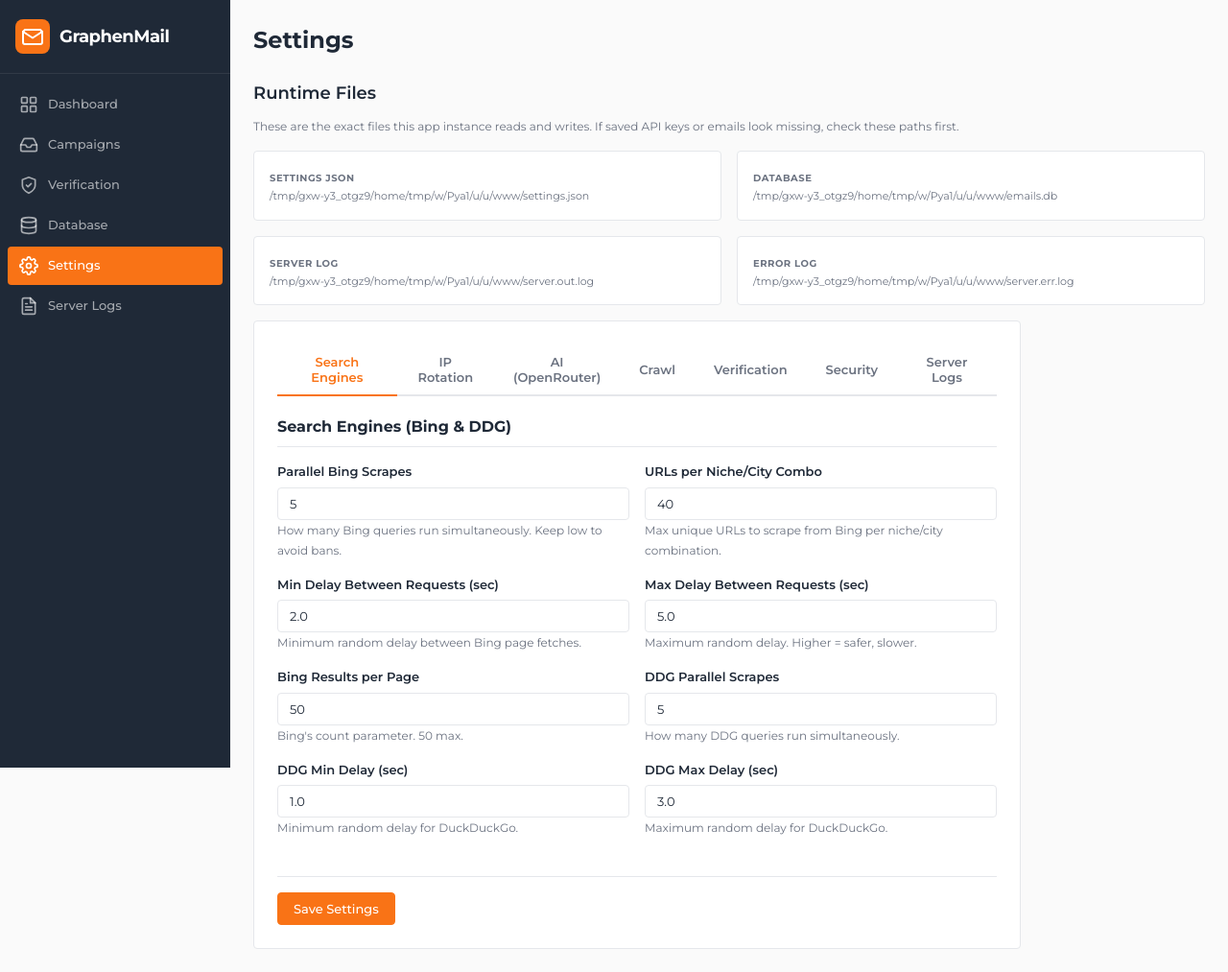
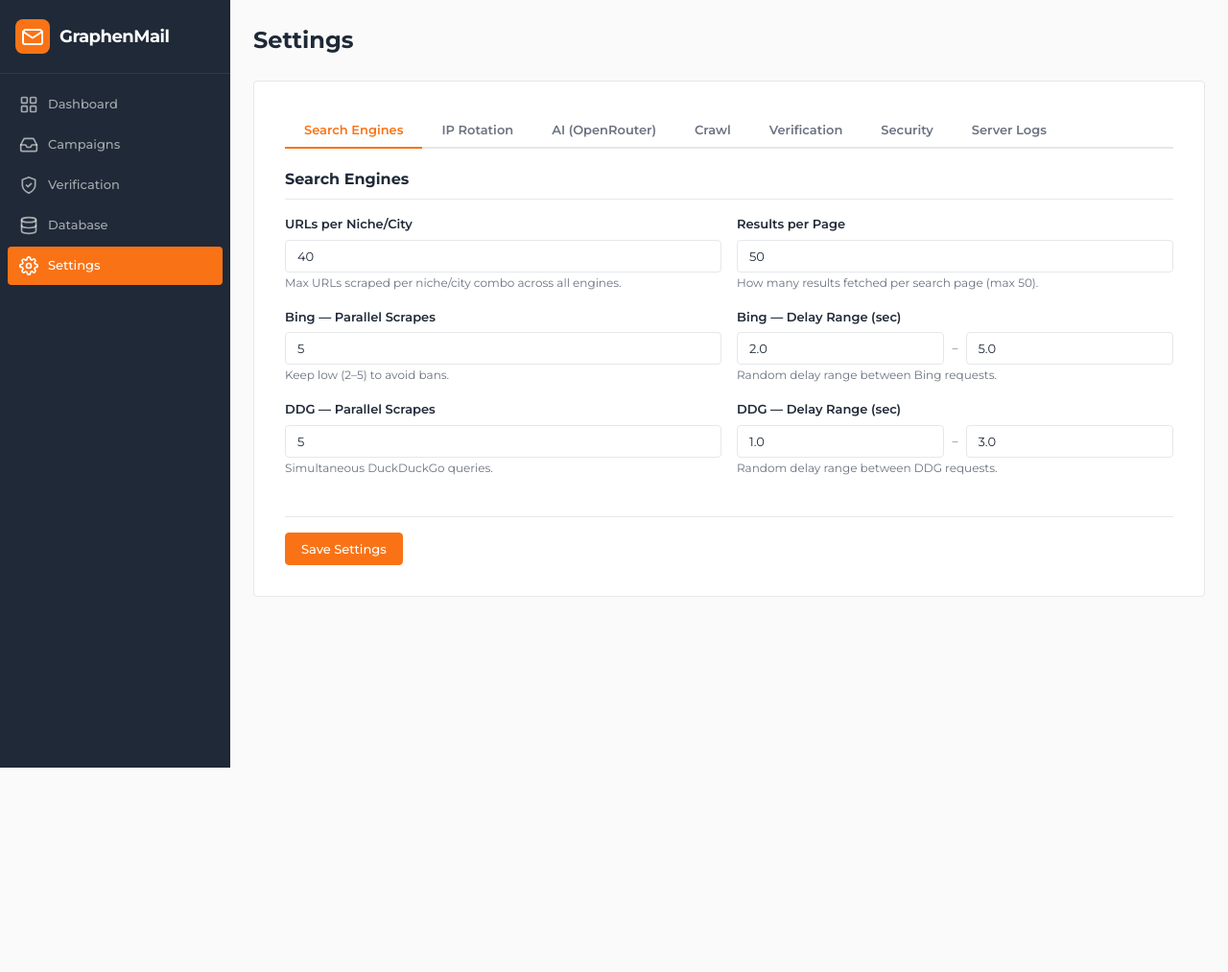
Before and after one commit to Vopwe/MailV2, a Flask app: page /settings/ in a window 1280 px wide. Shown: the whole page at 96% size. After the commit the page ends 800 px from the top, so only its background shows below. Run offline with Flask 3, Linux system fonts and the light colour scheme; parts of the project's set-up code (start-up, migrations or seed data) failed here and were passed over.

Commit message:
refactor: clean up V2 UI — hide panels, remove redundant sections
- Remove duplicate AI source display from campaign crawl health (already shown under Generated URLs)
- Hide Export Options and Database Cleanup behind dropdown toggle buttons
- Remove Server Logs link from sidebar (accessible via Settings tab)
- Remove Runtime Files section from settings page
- Enlarge settings form card, simplify Search Engine layout (inline delay ranges)

Co-Authored-By: Claude Sonnet 4.6 <noreply@anthropic.com>

```diff
--- a/web/templates/base.html
+++ b/web/templates/base.html
@@ -64,16 +64,6 @@
                 </svg>
                 <span>Settings</span>
             </a>
-            <a href="/logs" class="sidebar-link {% if '/logs' in request.path %}active{% endif %}" id="nav-logs">
-                <svg class="sidebar-icon" viewBox="0 0 24 24" fill="none" stroke="currentColor" stroke-width="2" stroke-linecap="round" stroke-linejoin="round">
-                    <path d="M14 2H6a2 2 0 00-2 2v16a2 2 0 002 2h12a2 2 0 002-2V8z"/>
-                    <polyline points="14,2 14,8 20,8"/>
-                    <line x1="16" y1="13" x2="8" y2="13"/>
-                    <line x1="16" y1="17" x2="8" y2="17"/>
-                    <polyline points="10,9 9,9 8,9"/>
-                </svg>
-                <span>Server Logs</span>
-            </a>
             {% if session.get('authenticated') %}
             <a href="/logout" class="sidebar-link" id="nav-logout" style="margin-top: auto;">
                 <svg class="sidebar-icon" viewBox="0 0 24 24" fill="none" stroke="currentColor" stroke-width="2" stroke-linecap="round" stroke-linejoin="round">
--- a/web/templates/settings.html
+++ b/web/templates/settings.html
@@ -6,30 +6,7 @@
     <h1>Settings</h1>
 </div>
 
-<div class="section" style="margin-bottom: 16px;">
-    <h2>Runtime Files</h2>
-    <p class="hint" style="margin-bottom: 10px;">These are the exact files this app instance reads and writes. If saved API keys or emails look missing, check these paths first.</p>
-    <div class="verify-health-grid">
-        <div class="verify-health-card">
-            <span class="export-group-label">Settings JSON</span>
-            <div class="email-meta">{{ runtime_paths.settings }}</div>
-        </div>
-        <div class="verify-health-card">
-            <span class="export-group-label">Database</span>
-            <div class="email-meta">{{ runtime_paths.database }}</div>
-        </div>
-        <div class="verify-health-card">
-            <span class="export-group-label">Server Log</span>
-            <div class="email-meta">{{ runtime_paths.server_out_log }}</div>
-        </div>
-        <div class="verify-health-card">
-            <span class="export-group-label">Error Log</span>
-            <div class="email-meta">{{ runtime_paths.server_err_log }}</div>
-        </div>
-    </div>
-</div>
-
-<form method="post" class="form-card">
+<form method="post" class="form-card" style="max-width: 100%; padding: 32px;">
     <div class="settings-tabs">
         <button type="button" class="settings-tab active" data-tab="search">Search Engines</button>
         <button type="button" class="settings-tab" data-tab="ips">IP Rotation</button>
@@ -41,61 +18,57 @@
     </div>
 
     <div class="settings-panel active" id="tab-search">
-        <h2>Search Engines (Bing & DDG)</h2>
+        <h2>Search Engines</h2>
         <div class="form-row">
             <div class="form-group">
-                <label for="bing_concurrency">Parallel Bing Scrapes</label>
-                <input type="number" id="bing_concurrency" name="bing_concurrency"
-                       value="{{ settings.bing_concurrency }}" min="1" max="20">
-                <span class="hint">How many Bing queries run simultaneously. Keep low to avoid bans.</span>
+                <label for="urls_per_batch">URLs per Niche/City</label>
+                <input type="number" id="urls_per_batch" name="urls_per_batch"
+                       value="{{ settings.urls_per_batch }}" min="5" max="100">
+                <span class="hint">Max URLs scraped per niche/city combo across all engines.</span>
             </div>
             <div class="form-group">
-                <label for="urls_per_batch">URLs per Niche/City Combo</label>
-                <input type="number" id="urls_per_batch" name="urls_per_batch"
-                       value="{{ settings.urls_per_batch }}" min="5" max="100">
-                <span class="hint">Max unique URLs to scrape from Bing per niche/city combination.</span>
+                <label for="bing_results_per_page">Results per Page</label>
+                <input type="number" id="bing_results_per_page" name="bing_results_per_page"
+                       value="{{ settings.bing_results_per_page }}" min="10" max="50" step="10">
+                <span class="hint">How many results fetched per search page (max 50).</span>
             </div>
         </div>
         <div class="form-row">
             <div class="form-group">
-                <label for="bing_delay_min">Min Delay Between Requests (sec)</label>
-                <input type="number" id="bing_delay_min" name="bing_delay_min"
-                       value="{{ settings.bing_delay_min }}" min="0.5" max="30" step="0.5">
-                <span class="hint">Minimum random delay between Bing page fetches.</span>
+                <label for="bing_concurrency">Bing — Parallel Scrapes</label>
+                <input type="number" id="bing_concurrency" name="bing_concurrency"
+                       value="{{ settings.bing_concurrency }}" min="1" max="20">
+                <span class="hint">Keep low (2–5) to avoid bans.</span>
             </div>
             <div class="form-group">
-                <label for="bing_delay_max">Max Delay Between Requests (sec)</label>
-                <input type="number" id="bing_delay_max" name="bing_delay_max"
-                       value="{{ settings.bing_delay_max }}" min="1" max="60" step="0.5">
-                <span class="hint">Maximum random delay. Higher = safer, slower.</span>
+                <label>Bing — Delay Range (sec)</label>
+                <div style="display: flex; gap: 8px; align-items: center;">
+                    <input type="number" id="bing_delay_min" name="bing_delay_min"
+                           value="{{ settings.bing_delay_min }}" min="0.5" max="30" step="0.5" placeholder="Min">
+                    <span class="hint" style="margin:0;">–</span>
+                    <input type="number" id="bing_delay_max" name="bing_delay_max"
+                           value="{{ settings.bing_delay_max }}" min="1" max="60" step="0.5" placeholder="Max">
+                </div>
+                <span class="hint">Random delay range between Bing requests.</span>
             </div>
         </div>
         <div class="form-row">
             <div class="form-group">
-                <label>Bing Results per Page</label>
-                <input type="number" id="bing_results_per_page" name="bing_results_per_page"
-                       value="{{ settings.bing_results_per_page }}" min="10" max="50" step="10">
-                <span class="hint">Bing's count parameter. 50 max.</span>
+                <label for="ddg_concurrency">DDG — Parallel Scrapes</label>
+                <input type="number" id="ddg_concurrency" name="ddg_concurrency"
+                       value="{{ settings.get('ddg_concurrency', 5) }}" min="1" max="20">
+                <span class="hint">Simultaneous DuckDuckGo queries.</span>
             </div>
             <div class="form-group">
-                <label>DDG Parallel Scrapes</label>
-                <input type="number" id="ddg_concurrency" name="ddg_concurrency"
-                       value="{{ settings.get('ddg_concurrency', 5) }}" min="1" max="20">
-                <span class="hint">How many DDG queries run simultaneously.</span>
-            </div>
-        </div>
-        <div class="form-row">
-            <div class="form-group">
-                <label>DDG Min Delay (sec)</label>
-                <input type="number" id="ddg_delay_min" name="ddg_delay_min"
-                       value="{{ settings.get('ddg_delay_min', 1.0) }}" min="0.5" max="30" step="0.5">
-                <span class="hint">Minimum random delay for DuckDuckGo.</span>
-            </div>
-            <div class="form-group">
-                <label>DDG Max Delay (sec)</label>
-                <input type="number" id="ddg_delay_max" name="ddg_delay_max"
-                       value="{{ settings.get('ddg_delay_max', 3.0) }}" min="1" max="60" step="0.5">
-                <span class="hint">Maximum random delay for DuckDuckGo.</span>
+                <label>DDG — Delay Range (sec)</label>
+                <div style="display: flex; gap: 8px; align-items: center;">
+                    <input type="number" id="ddg_delay_min" name="ddg_delay_min"
+                           value="{{ settings.get('ddg_delay_min', 1.0) }}" min="0.5" max="30" step="0.5" placeholder="Min">
+                    <span class="hint" style="margin:0;">–</span>
+                    <input type="number" id="ddg_delay_max" name="ddg_delay_max"
+                           value="{{ settings.get('ddg_delay_max', 3.0) }}" min="1" max="60" step="0.5" placeholder="Max">
+                </div>
+                <span class="hint">Random delay range between DDG requests.</span>
             </div>
         </div>
     </div>
```
Also changed, not shown: web/templates/campaigns/detail.html (+0 -19 lines), web/templates/emails.html (+20 -3 lines).
